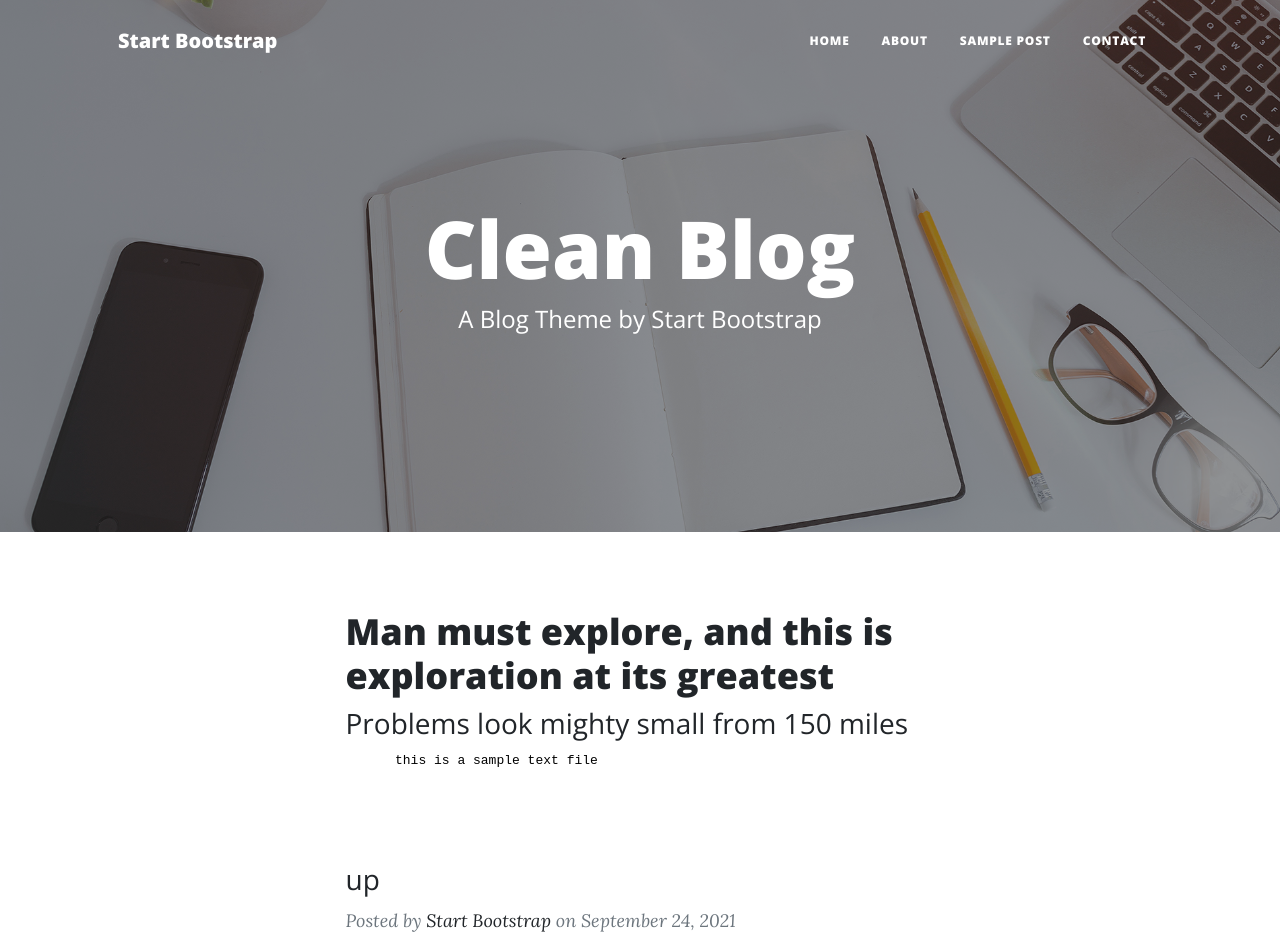
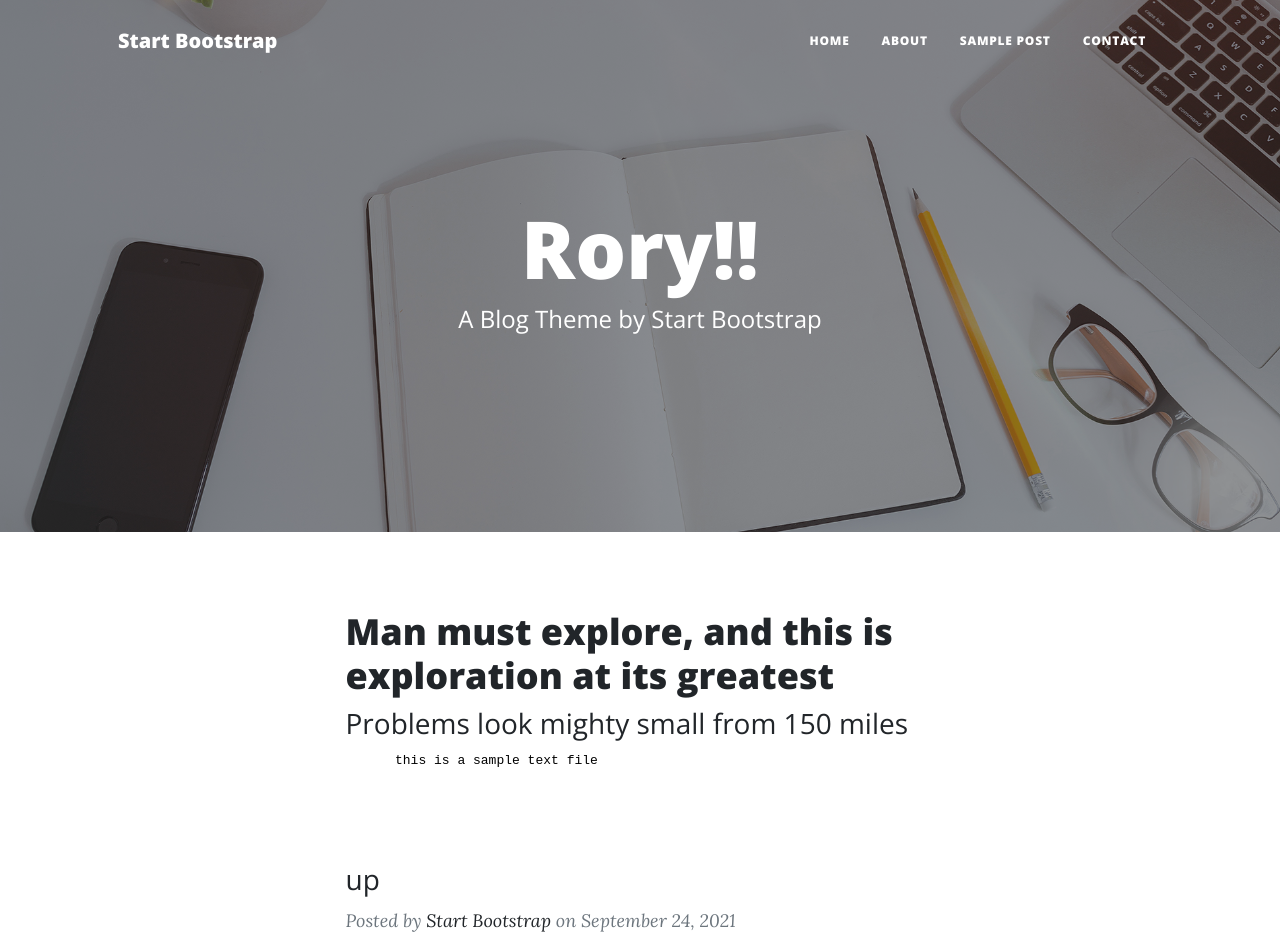
Before and after one commit to rperrin22/miniature-goggles, a plain HTML site: page index.html in a window 1280 px wide. Shown: the top 937 px of the page. Drawn offline with nearby package versions, Linux system fonts and the light colour scheme.

Commit message:
Update index.html

```diff
--- a/index.html
+++ b/index.html
@@ -40,7 +40,7 @@
                 <div class="row gx-4 gx-lg-5 justify-content-center">
                     <div class="col-md-10 col-lg-8 col-xl-7">
                         <div class="site-heading">
-                            <h1>Clean Blog</h1>
+                            <h1>Rory!!</h1>
                             <span class="subheading">A Blog Theme by Start Bootstrap</span>
                         </div>
                     </div>
```
